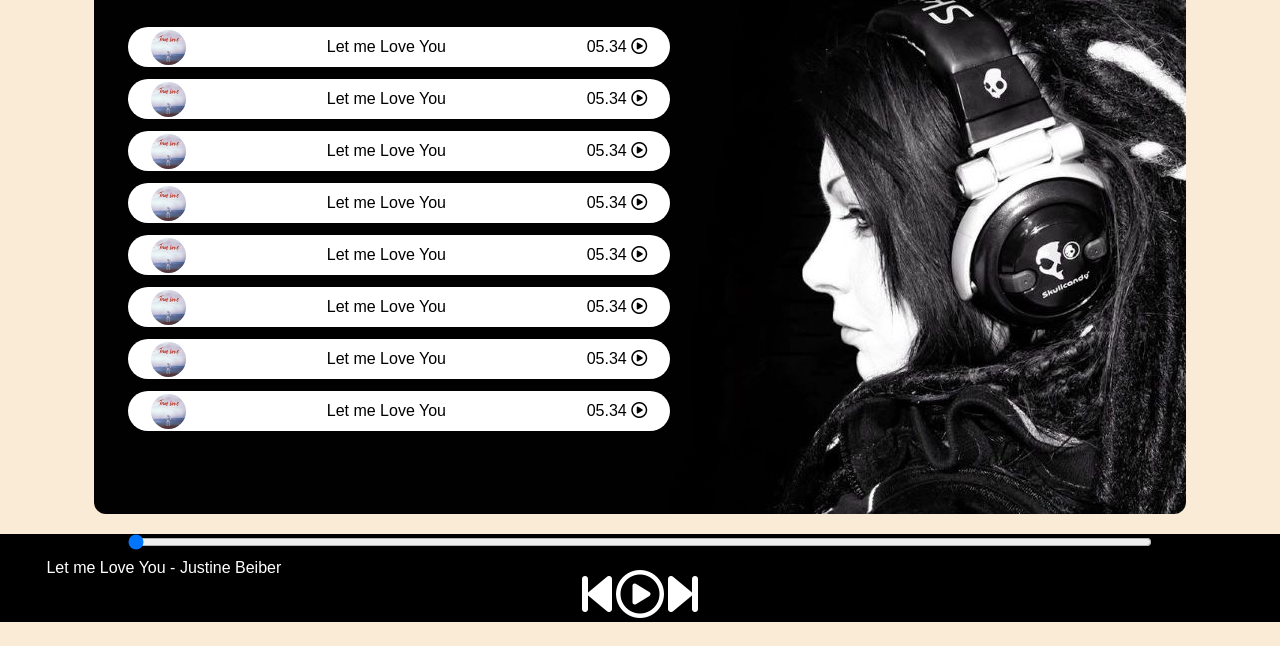
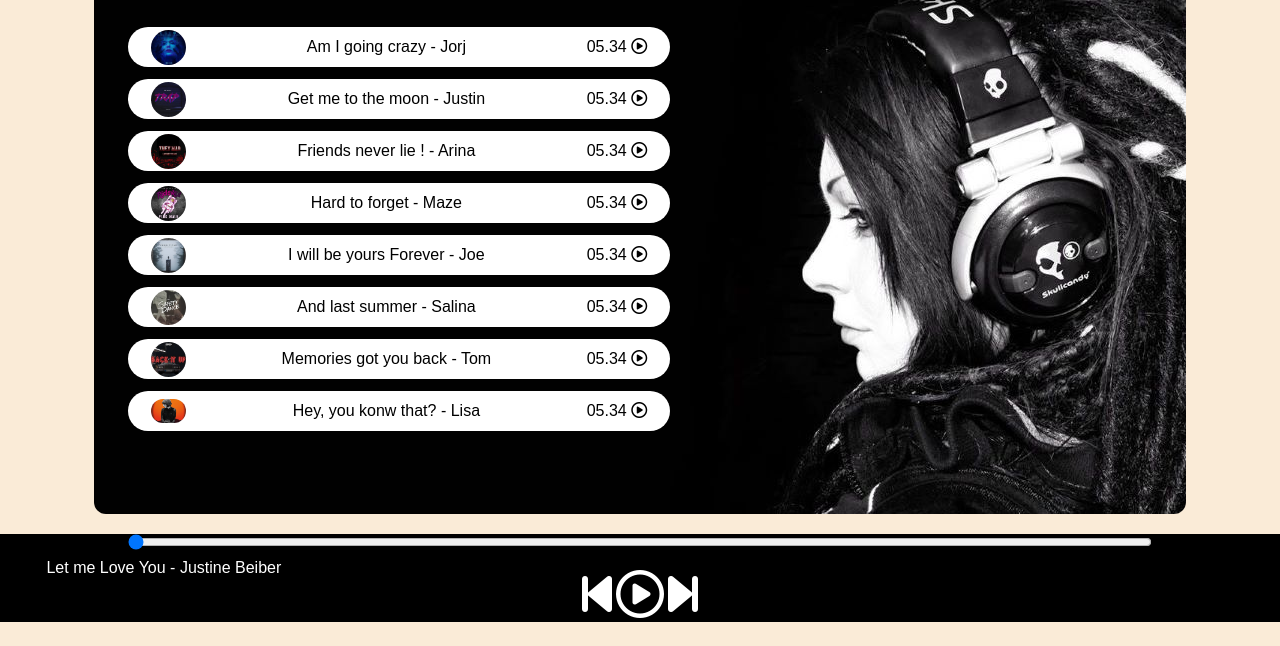
Before and after one commit to Ankitachavan123/Spotify_clone, a plain HTML site: page index.html in a window 1280 px wide. Shown: the part 154-800 px from the top of the page. Drawn offline with Linux system fonts and the light colour scheme; a web font is replaced by a local one.

```diff
--- a/index.html
+++ b/index.html
@@ -21,59 +21,59 @@
             <h1>Best of NCS - No Copyright Sounds</h1>
             <div class="songItemContainer">
                 <div class="songItem">
-                    <img src="covers\10.jpg" alt="1">
-                    <span>Let me Love You</span>
+                    <img src="covers\1.jpg" alt="1">
+                    <span class="songName">Am I going crazy - Jorj</span>
                     <span class="songlistplay">
-                        <span class="timestamp">05.34 <i class="far fa-play-circle"></i> </span>
+                        <span class="timestamp">05.34 <i class="far songItemPlay fa-play-circle"></i> </span>
                     </span>
                 </div>
                 <div class="songItem">
-                    <img src="covers\10.jpg" alt="1">
-                    <span>Let me Love You</span>
+                    <img src="covers\2.jpg" alt="1">
+                    <span class="songName">Get me to the moon - Justin</span>
                     <span class="songlistplay">
-                        <span class="timestamp">05.34 <i class="far fa-play-circle"></i> </span>
+                        <span class="timestamp">05.34 <i class="far songItemPlay fa-play-circle"></i> </span>
                     </span>
                 </div>
                 <div class="songItem">
-                    <img src="covers\10.jpg" alt="1">
-                    <span>Let me Love You</span>
+                    <img src="covers\3.jpg" alt="1">
+                    <span class="songName">Friends never lie ! - Arina</span>
                     <span class="songlistplay">
-                        <span class="timestamp">05.34 <i class="far fa-play-circle"></i> </span>
+                        <span class="timestamp">05.34 <i class="far songItemPlay fa-play-circle"></i> </span>
                     </span>
                 </div>
                 <div class="songItem">
-                    <img src="covers\10.jpg" alt="1">
-                    <span>Let me Love You</span>
+                    <img src="covers\4.jpg" alt="1">
+                    <span class="songName">Hard to forget - Maze</span>
                     <span class="songlistplay">
-                        <span class="timestamp">05.34 <i class="far fa-play-circle"></i> </span>
+                        <span class="timestamp">05.34 <i class="far songItemPlay fa-play-circle"></i> </span>
                     </span>
                 </div>
                 <div class="songItem">
-                    <img src="covers\10.jpg" alt="1">
-                    <span>Let me Love You</span>
+                    <img src="covers\5.jpg" alt="1">
+                    <span class="songName">I will be yours Forever - Joe</span>
                     <span class="songlistplay">
-                        <span class="timestamp">05.34 <i class="far fa-play-circle"></i> </span>
+                        <span class="timestamp">05.34 <i class="far songItemPlay fa-play-circle"></i> </span>
                     </span>
                 </div>
                 <div class="songItem">
-                    <img src="covers\10.jpg" alt="1">
-                    <span>Let me Love You</span>
+                    <img src="covers\6.jpg" alt="1">
+                    <span class="songName">And last summer - Salina</span>
                     <span class="songlistplay">
-                        <span class="timestamp">05.34 <i class="far fa-play-circle"></i> </span>
+                        <span class="timestamp">05.34 <i class="far songItemPlay fa-play-circle"></i> </span>
                     </span>
                 </div>
                 <div class="songItem">
-                    <img src="covers\10.jpg" alt="1">
-                    <span>Let me Love You</span>
+                    <img src="covers\7.jpg" alt="1">
+                    <span class="songName">Memories got you back - Tom</span>
                     <span class="songlistplay">
-                        <span class="timestamp">05.34 <i class="far fa-play-circle"></i> </span>
+                        <span class="timestamp">05.34 <i class="far songItemPlay fa-play-circle"></i> </span>
                     </span>
                 </div>
                 <div class="songItem">
-                    <img src="covers\10.jpg" alt="1">
-                    <span>Let me Love You</span>
+                    <img src="covers\8.jpg" alt="1">
+                    <span class="songName">Hey, you konw that? - Lisa</span>
                     <span class="songlistplay">
-                        <span class="timestamp">05.34 <i class="far fa-play-circle"></i> </span>
+                        <span class="timestamp">05.34 <i class="far songItemPlay fa-play-circle"></i> </span>
                     </span>
                 </div>
             </div>
--- a/script.js
+++ b/script.js
@@ -7,22 +7,23 @@
 let myProgressBar = document.getElementById('myProgressBar');
 let gif = document.getElementById('gif');
 
-
 let songs = [
-    {songName: "Dil Dhadkne do", filePath: "songs/1.mp3", coverPath: "covers/1.jpg"},
-    {songName: "Dil Dhadkne do", filePath: "songs/1.mp3", coverPath: "covers/1.jpg"},
-    {songName: "Dil Dhadkne do", filePath: "songs/1.mp3", coverPath: "covers/1.jpg"},
-    {songName: "Dil Dhadkne do", filePath: "songs/1.mp3", coverPath: "covers/1.jpg"},
-    {songName: "Dil Dhadkne do", filePath: "songs/1.mp3", coverPath: "covers/1.jpg"},
-    {songName: "Dil Dhadkne do", filePath: "songs/1.mp3", coverPath: "covers/1.jpg"},
-    {songName: "Dil Dhadkne do", filePath: "songs/1.mp3", coverPath: "covers/1.jpg"},
-    {songName: "Dil Dhadkne do", filePath: "songs/1.mp3", coverPath: "covers/1.jpg"},
-    {songName: "Dil Dhadkne do", filePath: "songs/1.mp3", coverPath: "covers/1.jpg"},
-    {songName: "Dil Dhadkne do", filePath: "songs/1.mp3", coverPath: "covers/1.jpg"},
+    {songName: "Am I going crazy or you - Jorj", filePath: "songs/1.mp3", coverPath: "covers/1.jpg"},
+    {songName: "Get me to the moon - Justin", filePath: "songs/2.mp3", coverPath: "covers/2.jpg"},
+    {songName: "Friends never lie ! - Arina", filePath: "songs/3.mp3", coverPath: "covers/3.jpg"},
+    {songName: "Hard to forget - Maze", filePath: "songs/4.mp3", coverPath: "covers/4.jpg"},
+    {songName: "I will be yours Forever - Joe", filePath: "songs/5.mp3", coverPath: "covers/5.jpg"},
+    {songName: "And last summer - Salina", filePath: "songs/6.mp3", coverPath: "covers/6.jpg"},
+    {songName: "Memories got you back - Tom", filePath: "songs/7.mp3", coverPath: "covers/7.jpg"},
+    {songName: "Hey, you konw that? - Lisa", filePath: "songs/8.mp3", coverPath: "covers/8.jpg"},
 ]
 
+songItem.forEach((element, i)=>{
+  element.getElementsByTagName("img")[0].src = songs[i].coverPath;
+  element.getElementsByClassName("songName")[0].src = songs[i].songName;
+})
+
 //audioElement.play();
-
 
 //handle play/pause click
 masterPlay.addEventListener('click', ()=>{
@@ -45,10 +46,26 @@
 audioElement.addEventListener('timeupdate', ()=>{
     // update seekbar
     progress = parseInt((audioElement.currentTime/audioElement.duration)* 100);    //This formula is for calculating the percentage to show it in progress bar
-    console.log(progress);
     myProgressBar.value = progress;
 })
 
 myProgressBar.addEventListener('change', ()=>{
-  audioElement.currentTime = myProgressBar.value * audioElement.duration / 100;
+  audioElement.currentTime = myProgressBar.value * audioElement.duration/100;
 })
+
+const makeAllPlays = ()=>{
+  Array.from(document.getElementsByClassName('songItemPlay')).forEacg((element)=>{
+    element.target.classList.add('fa-pause-circle');
+    element.target.classList.add('fa-play-circle');
+  })
+}
+
+
+document.getElementsByClassName('songItemPlay').forEach(()=>{
+  element.addEventListener('click', (e)=>{          //call back function called
+  //  console.log(e.target);                          //e.target will give element which has click on it
+    makeAllPlays();
+    e.target.classList.remove('fa-play-circle');
+    e.target.classList.add('fa-pause-circle');
+  })
+})
```
